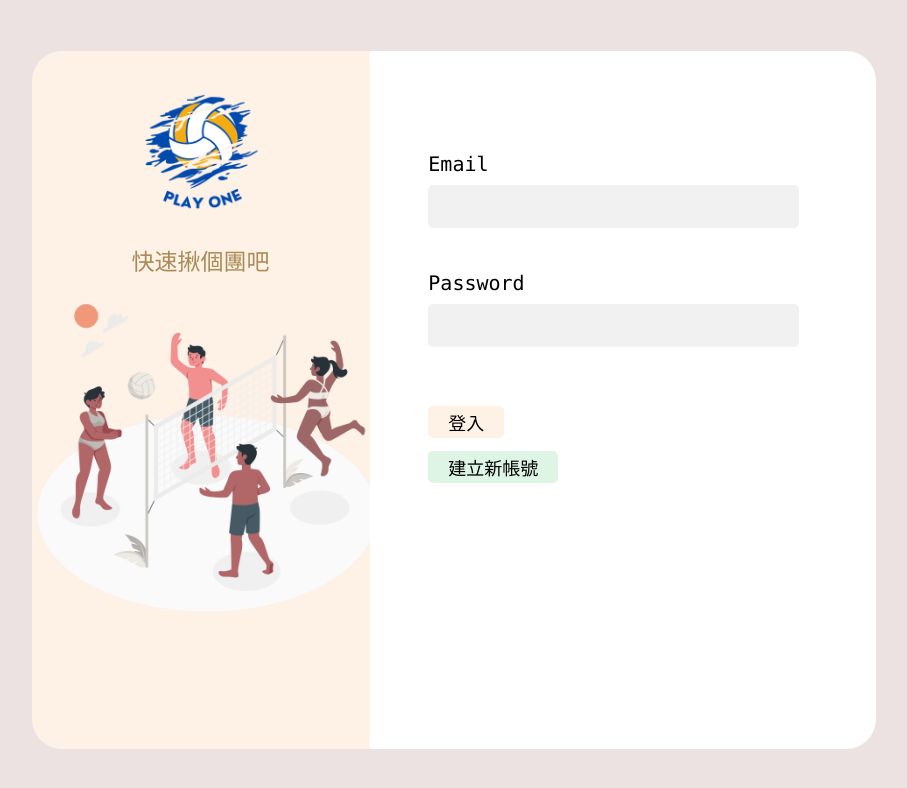
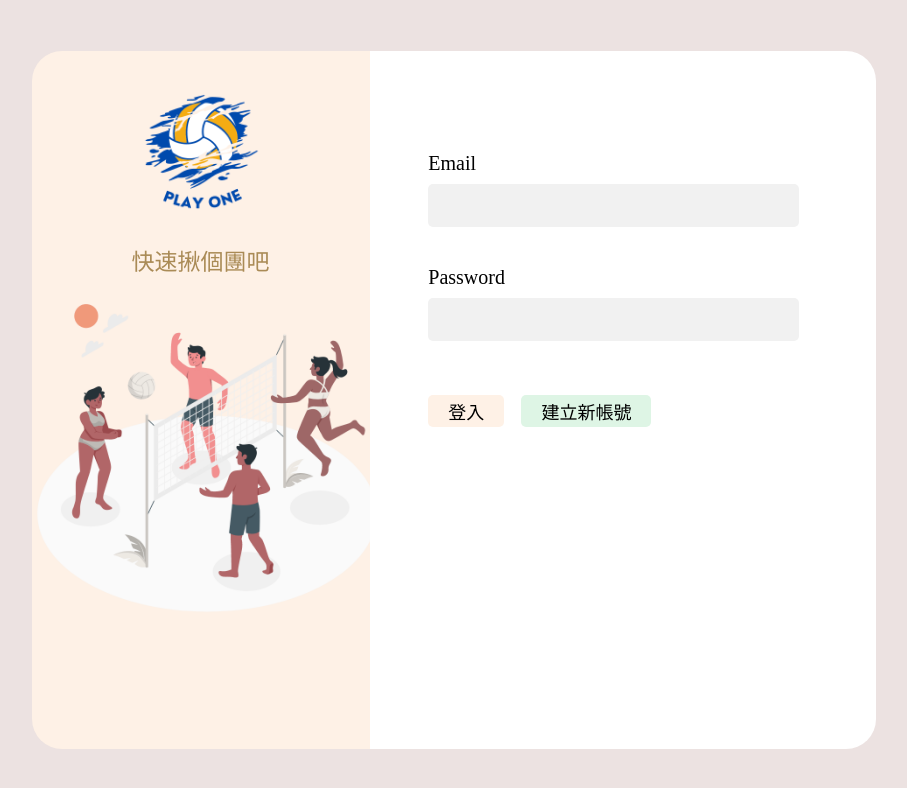
Before and after one commit to david31009/playone-volleyball, a website: page public/register.html in a window 1280 px wide. Shown: the whole page, without its empty margins (186-1093 px from the left). Drawn offline with nearby package versions, Linux system fonts and the light colour scheme; some packages are replaced by stand-ins of ours; a script that the page names is missing; a web font is replaced by a local one.

Commit message:
fix: fb login

```diff
--- a/public/js/fbLogin.js
+++ b/public/js/fbLogin.js
@@ -41,12 +41,6 @@ window.fbAsyncInit = function () {
     xfbml: true, // Parse social plugins on this webpage.
     version: 'v15.0' // Use this Graph API version for this call.
   });
-
-  // 頁面重載會自動登入，所以註解掉
-  // FB.getLoginStatus(function (response) {
-  //   // Called after the JS SDK has been initialized.
-  //   statusChangeCallback(response); // Returns the login status.
-  // });
 };
 
 function testAPI() {
--- a/public/register.html
+++ b/public/register.html
@@ -67,8 +67,9 @@
             />
           </div>
           <div class="signin-btn">
-            <div class="signin-fb">
             <button id="signin-btn">登入</button>
+            <button id="to-signup">建立新帳號</button>
+            <br />
             <div
               class="fb-login-button"
               data-width=""
@@ -80,8 +81,6 @@
               scope="public_profile,email"
               onlogin="checkLoginState();"
             ></div>
-            </div>
-            <div><button id="to-signup">建立新帳號</button></div>
           </div>
         </form>
         <form id="signup-form">
@@ -108,13 +107,5 @@
     <script src="https://cdn.jsdelivr.net/npm/axios/dist/axios.min.js"></script>
     <script src="js/register.js"></script>
     <script src="js/fbLogin.js"></script>
-
-    <!-- <script
-      async
-      defer
-      crossorigin="anonymous"
-      src="https://connect.facebook.net/zh_TW/sdk.js#xfbml=1&version=v15.0&appId=633489238189413&autoLogAppEvents=1"
-      nonce="bgOoGQrU"
-    ></script> -->
   </body>
 </html>
--- a/public/style/register.css
+++ b/public/style/register.css
@@ -4,7 +4,7 @@ body {
   height: 100%;
   margin: 0;
   background-color: #ece2e1;
-  font-family: 'Lucida Console', 'cwTeXYen';
+  font-family: 'Microsoft Sans Serif', 'cwTeXYen';
 }
 
 .main-container {
@@ -41,7 +41,7 @@ body {
   font-size: 20px;
   width: 80%;
   padding: 10px;
-  margin: 2% 0 10% 0;
+  margin: 2% 0 9% 0;
   display: inline-block;
   border: none;
   border-radius: 5px;
@@ -91,14 +91,9 @@ body {
   margin-left: 10%;
 }
 
+/* fb 登入 */
 .fb-login-button {
   margin-bottom: 3%;
-}
-
-.signin-fb {
-  display: flex;
-  flex-wrap: wrap;
-  align-items: center;
 }
 
 /* 註冊 */
```
Lines whose indentation alone changed are shown as unchanged.
